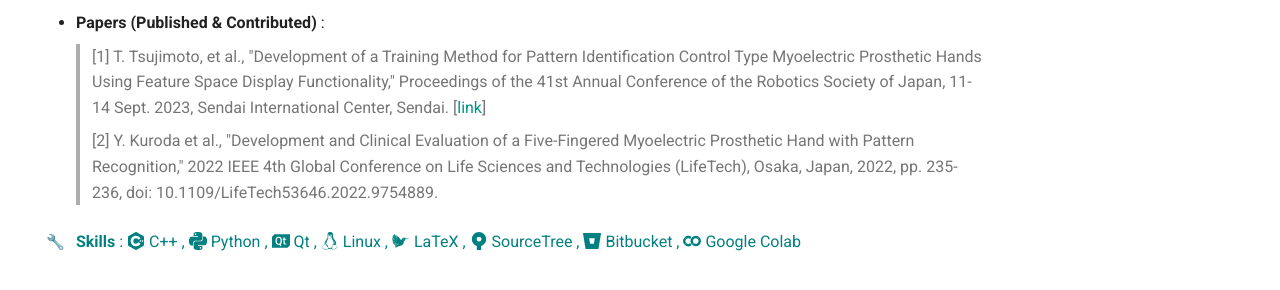
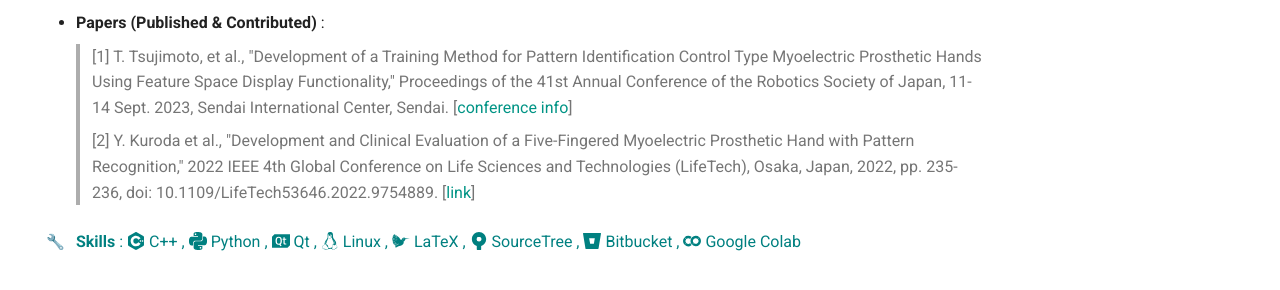
Before and after one commit to ttktjmt/ttktjmt.com, an MkDocs documentation site: the page built from docs/docs/education.md, in a window 1280 px wide and 900 px high, scrolled down 426 px. Shown: the part 162-452 px from the top of the window. Built offline with MkDocs 1.6.1 and Material for MkDocs 9.7.7, drawn with Linux system fonts in a browser that asks for light colours; emoji names are drawn with the system emoji font; comment, search, counter and statistics services are not loaded.

Commit message:
Change paper links & Update architecture diagram

```diff
--- a/docs/docs/education.md
+++ b/docs/docs/education.md
@@ -26,9 +26,9 @@
 
 * **Master's Thesis** : Work in progress now :fire: <br>
 * **Papers (Published & Contributed)** :
-> [1] T. Tsujimoto, et al., "Development of a Training Method for Pattern Identification Control Type Myoelectric Prosthetic Hands Using Feature Space Display Functionality," Proceedings of the 41st Annual Conference of the Robotics Society of Japan, 11-14 Sept. 2023, Sendai International Center, Sendai. [[link](https://www.tus.ac.jp/ridai/doc/ji/RIJIA01Detail.php?kin=soc&no=183141){:target="_blank"}]
+> [1] T. Tsujimoto, et al., "Development of a Training Method for Pattern Identification Control Type Myoelectric Prosthetic Hands Using Feature Space Display Functionality," Proceedings of the 41st Annual Conference of the Robotics Society of Japan, 11-14 Sept. 2023, Sendai International Center, Sendai. [[conference info](https://www.tus.ac.jp/ridai/doc/ji/RIJIA01Detail.php?kin=soc&no=183141){:target="_blank"}]
 >
-> [2] Y. Kuroda et al., "Development and Clinical Evaluation of a Five-Fingered Myoelectric Prosthetic Hand with Pattern Recognition," 2022 IEEE 4th Global Conference on Life Sciences and Technologies (LifeTech), Osaka, Japan, 2022, pp. 235-236, doi: 10.1109/LifeTech53646.2022.9754889.
+> [2] Y. Kuroda et al., "Development and Clinical Evaluation of a Five-Fingered Myoelectric Prosthetic Hand with Pattern Recognition," 2022 IEEE 4th Global Conference on Life Sciences and Technologies (LifeTech), Osaka, Japan, 2022, pp. 235-236, doi: 10.1109/LifeTech53646.2022.9754889. [[link](https://ieeexplore.ieee.org/document/9754889){:target="_blank"}]
 
 <span style="color: teal;">
 :wrench: &nbsp; **Skills** :
```
Also changed, not shown: 2 other files.
